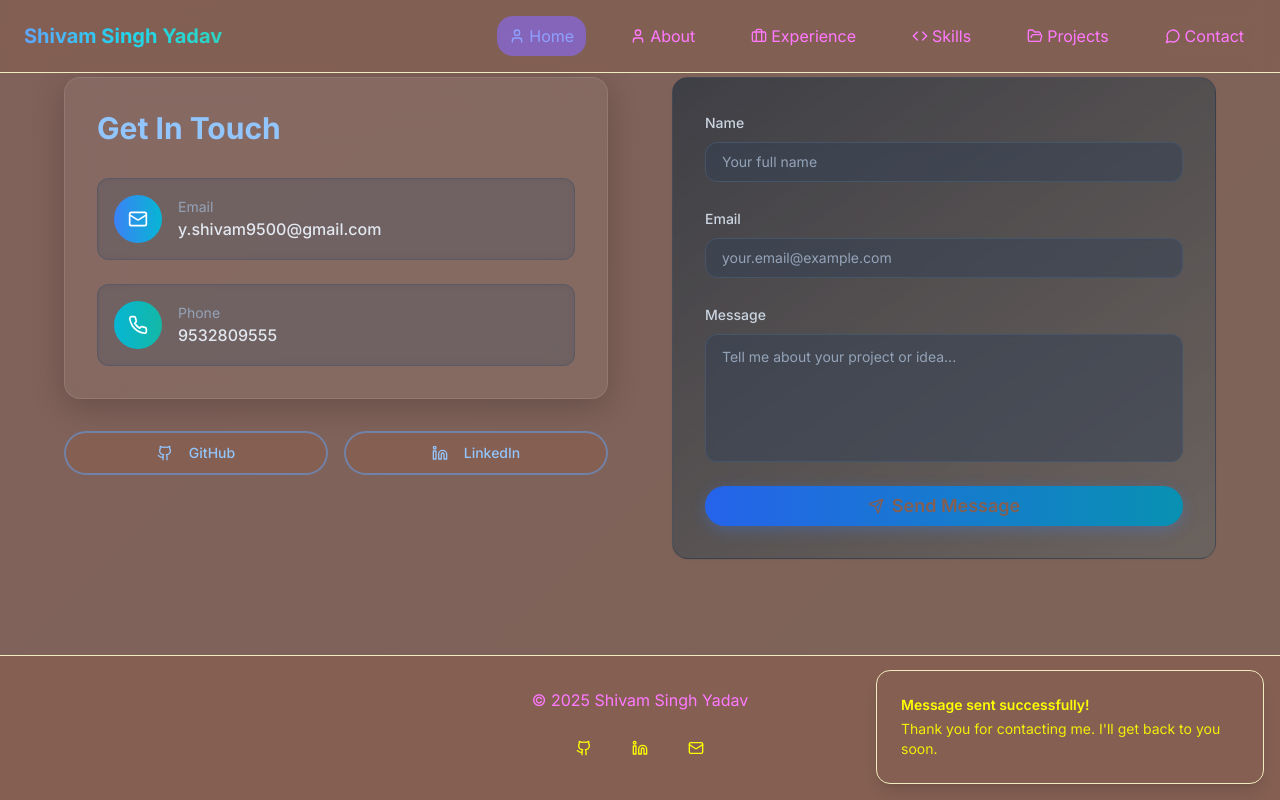
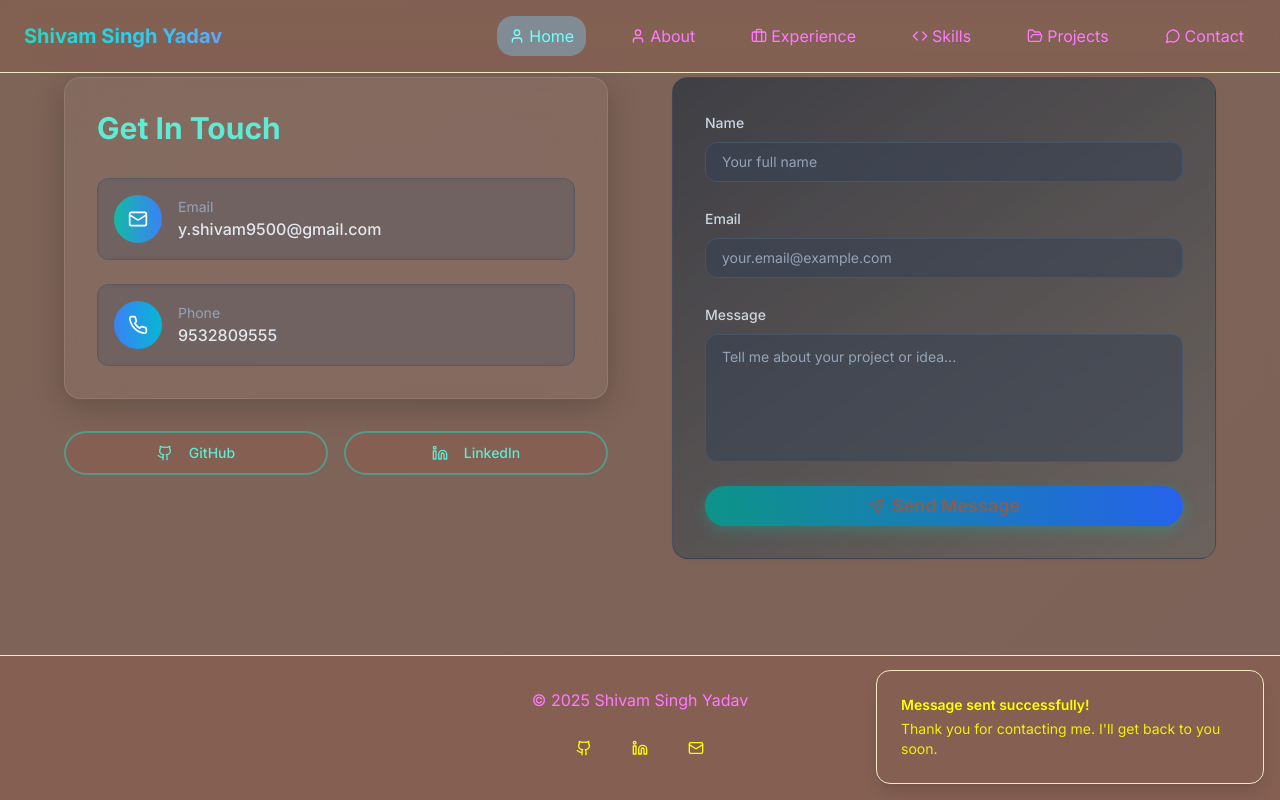
Before and after one commit to ShivamSinghYadav25/java-stack-shivam-portfolio, a React (Vite) app: page / in a window 1280 px wide. Both pictures are taken after typing "Sample", "name@example.com", "Sample" into the empty fields and a click on the button "Send Message". Shown: the part 4685-5485 px from the top of the page. Built offline with nearby package versions, Linux system fonts and the light colour scheme.

Commit message:
Change color scheme to teal blue
Update color scheme to teal blue, modifying relevant CSS and configuration files.

```diff
--- a/src/components/ContactSection.tsx
+++ b/src/components/ContactSection.tsx
@@ -31,10 +31,10 @@ const ContactSection = ({ formData, isSubmitting, handleSubmit, handleInputChang
         <div className="max-w-6xl mx-auto grid lg:grid-cols-2 gap-16">
           <div className="animate-slide-left space-y-8">
             <div className="glass-effect p-8">
-              <h3 className="text-3xl font-bold text-blue-300 mb-8">Get In Touch</h3>
+              <h3 className="text-3xl font-bold text-teal-300 mb-8">Get In Touch</h3>
               <div className="space-y-6">
                 <div className="flex items-center space-x-4 p-4 bg-slate-700/30 rounded-xl backdrop-blur-sm border border-slate-600/50">
-                  <div className="w-12 h-12 rounded-full bg-gradient-to-r from-blue-500 to-cyan-500 flex items-center justify-center">
+                  <div className="w-12 h-12 rounded-full bg-gradient-to-r from-teal-500 to-blue-500 flex items-center justify-center">
                     <Mail className="text-white" size={20} />
                   </div>
                   <div>
@@ -44,7 +44,7 @@ const ContactSection = ({ formData, isSubmitting, handleSubmit, handleInputChang
                 </div>
 
                 <div className="flex items-center space-x-4 p-4 bg-slate-700/30 rounded-xl backdrop-blur-sm border border-slate-600/50">
-                  <div className="w-12 h-12 rounded-full bg-gradient-to-r from-cyan-500 to-teal-500 flex items-center justify-center">
+                  <div className="w-12 h-12 rounded-full bg-gradient-to-r from-blue-500 to-cyan-500 flex items-center justify-center">
                     <Phone className="text-white" size={20} />
                   </div>
                   <div>
@@ -59,7 +59,7 @@ const ContactSection = ({ formData, isSubmitting, handleSubmit, handleInputChang
               <Button
                 variant="outline"
                 size="lg"
-                className="flex-1 rounded-full border-2 border-blue-400/50 text-blue-300 hover:border-blue-400 hover:bg-blue-400/10 backdrop-blur-sm"
+                className="flex-1 rounded-full border-2 border-teal-400/50 text-teal-300 hover:border-teal-400 hover:bg-teal-400/10 backdrop-blur-sm"
                 onClick={() => window.open('https://github.com/ShivamSinghYadav25', '_blank')}
               >
                 <Github size={20} className="mr-2" />
@@ -68,7 +68,7 @@ const ContactSection = ({ formData, isSubmitting, handleSubmit, handleInputChang
               <Button
                 variant="outline"
                 size="lg"
-                className="flex-1 rounded-full border-2 border-blue-400/50 text-blue-300 hover:border-blue-400 hover:bg-blue-400/10 backdrop-blur-sm"
+                className="flex-1 rounded-full border-2 border-teal-400/50 text-teal-300 hover:border-teal-400 hover:bg-teal-400/10 backdrop-blur-sm"
                 onClick={() => window.open('https://www.linkedin.com/in/shivam-singh-yadav-9b09b631b', '_blank')}
               >
                 <Linkedin size={20} className="mr-2" />
@@ -88,7 +88,7 @@ const ContactSection = ({ formData, isSubmitting, handleSubmit, handleInputChang
                       placeholder="Your full name"
                       value={formData.name}
                       onChange={handleInputChange}
-                      className="bg-slate-700/50 border-slate-600 focus:border-blue-400 rounded-xl px-4 py-3 text-slate-100 placeholder:text-slate-400 backdrop-blur-sm"
+                      className="bg-slate-700/50 border-slate-600 focus:border-teal-400 rounded-xl px-4 py-3 text-slate-100 placeholder:text-slate-400 backdrop-blur-sm"
                       required
                       disabled={isSubmitting}
                     />
@@ -102,7 +102,7 @@ const ContactSection = ({ formData, isSubmitting, handleSubmit, handleInputChang
                       placeholder="your.email@example.com"
                       value={formData.email}
                       onChange={handleInputChange}
-                      className="bg-slate-700/50 border-slate-600 focus:border-blue-400 rounded-xl px-4 py-3 text-slate-100 placeholder:text-slate-400 backdrop-blur-sm"
+                      className="bg-slate-700/50 border-slate-600 focus:border-teal-400 rounded-xl px-4 py-3 text-slate-100 placeholder:text-slate-400 backdrop-blur-sm"
                       required
                       disabled={isSubmitting}
                     />
@@ -115,7 +115,7 @@ const ContactSection = ({ formData, isSubmitting, handleSubmit, handleInputChang
                       placeholder="Tell me about your project or idea..."
                       value={formData.message}
                       onChange={handleInputChange}
-                      className="bg-slate-700/50 border-slate-600 focus:border-blue-400 rounded-xl px-4 py-3 text-slate-100 placeholder:text-slate-400 backdrop-blur-sm min-h-32 resize-none"
+                      className="bg-slate-700/50 border-slate-600 focus:border-teal-400 rounded-xl px-4 py-3 text-slate-100 placeholder:text-slate-400 backdrop-blur-sm min-h-32 resize-none"
                       required
                       disabled={isSubmitting}
                     />
--- a/src/components/ExperienceSection.tsx
+++ b/src/components/ExperienceSection.tsx
@@ -19,15 +19,15 @@ const ExperienceSection = () => {
             <CardHeader className="pb-6">
               <div className="flex items-start justify-between flex-wrap gap-4">
                 <div className="flex items-start gap-4">
-                  <div className="w-16 h-16 rounded-2xl bg-gradient-to-r from-blue-500 to-cyan-500 p-4 flex items-center justify-center shadow-lg">
+                  <div className="w-16 h-16 rounded-2xl bg-gradient-to-r from-teal-500 to-blue-500 p-4 flex items-center justify-center shadow-lg">
                     <Briefcase className="text-white" size={24} />
                   </div>
                   <div>
-                    <CardTitle className="text-2xl font-bold text-blue-300 mb-2">Java Stack Developer Intern</CardTitle>
+                    <CardTitle className="text-2xl font-bold text-teal-300 mb-2">Java Stack Developer Intern</CardTitle>
                     <CardDescription className="text-xl text-slate-300 font-medium">GUVI Geek Technology</CardDescription>
                   </div>
                 </div>
-                <div className="flex items-center gap-2 px-4 py-2 bg-blue-500/20 text-blue-300 rounded-full border border-blue-500/30">
+                <div className="flex items-center gap-2 px-4 py-2 bg-teal-500/20 text-teal-300 rounded-full border border-teal-500/30">
                   <Calendar size={16} />
                   <span className="font-medium">December 2024 – June 2025</span>
                 </div>
--- a/src/index.css
+++ b/src/index.css
@@ -3,7 +3,7 @@
 @tailwind components;
 @tailwind utilities;
 
-/* Modern gradient theme */
+/* Modern teal-blue gradient theme */
 @layer base {
   :root {
     --background: 15 23 42;
@@ -15,7 +15,7 @@
     --popover: 30 41 59;
     --popover-foreground: 241 245 249;
 
-    --primary: 59 130 246;
+    --primary: 20 184 166;
     --primary-foreground: 15 23 42;
 
     --secondary: 51 65 85;
@@ -24,7 +24,7 @@
     --muted: 51 65 85;
     --muted-foreground: 148 163 184;
 
-    --accent: 14 165 233;
+    --accent: 6 182 212;
     --accent-foreground: 15 23 42;
 
     --destructive: 220 38 38;
@@ -32,7 +32,7 @@
 
     --border: 51 65 85;
     --input: 51 65 85;
-    --ring: 59 130 246;
+    --ring: 20 184 166;
 
     --radius: 1rem;
   }
@@ -45,7 +45,7 @@
 
   body {
     @apply bg-slate-900 text-slate-100 font-inter;
-    background: linear-gradient(135deg, #0f172a 0%, #1e293b 50%, #334155 100%);
+    background: linear-gradient(135deg, #0f172a 0%, #1e293b 50%, #0f172a 100%);
     min-height: 100vh;
   }
 
@@ -56,17 +56,17 @@
 
 @layer components {
   .text-gradient {
-    @apply bg-gradient-to-r from-blue-400 via-cyan-400 to-teal-400 bg-clip-text text-transparent;
+    @apply bg-gradient-to-r from-teal-400 via-cyan-400 to-blue-400 bg-clip-text text-transparent;
   }
 
   .btn-gradient {
-    @apply bg-gradient-to-r from-blue-600 to-cyan-600 hover:from-blue-700 hover:to-cyan-700;
-    box-shadow: 0 4px 15px rgba(59, 130, 246, 0.3);
+    @apply bg-gradient-to-r from-teal-600 to-blue-600 hover:from-teal-700 hover:to-blue-700;
+    box-shadow: 0 4px 15px rgba(20, 184, 166, 0.3);
     transition: all 0.3s ease;
   }
 
   .btn-gradient:hover {
-    box-shadow: 0 6px 20px rgba(59, 130, 246, 0.4);
+    box-shadow: 0 6px 20px rgba(20, 184, 166, 0.4);
     transform: translateY(-2px);
   }
 
@@ -80,7 +80,7 @@
   .card-modern:hover {
     transform: translateY(-8px);
     box-shadow: 0 20px 40px rgba(0, 0, 0, 0.4);
-    border-color: rgba(59, 130, 246, 0.5);
+    border-color: rgba(20, 184, 166, 0.5);
   }
 
   .glass-effect {
@@ -93,12 +93,12 @@
   }
 
   .skill-tag {
-    @apply px-4 py-2 bg-gradient-to-r from-blue-500/10 to-cyan-500/10 text-blue-300 rounded-full text-sm border border-blue-500/20 backdrop-blur-sm;
+    @apply px-4 py-2 bg-gradient-to-r from-teal-500/10 to-blue-500/10 text-teal-300 rounded-full text-sm border border-teal-500/20 backdrop-blur-sm;
     transition: all 0.3s ease;
   }
 
   .skill-tag:hover {
-    @apply border-blue-400/60 bg-gradient-to-r from-blue-500/20 to-cyan-500/20 text-blue-200;
+    @apply border-teal-400/60 bg-gradient-to-r from-teal-500/20 to-blue-500/20 text-teal-200;
     transform: scale(1.05);
   }
 }
@@ -148,10 +148,10 @@
 
 @keyframes glow {
   0%, 100% {
-    box-shadow: 0 0 20px rgba(59, 130, 246, 0.3);
+    box-shadow: 0 0 20px rgba(20, 184, 166, 0.3);
   }
   50% {
-    box-shadow: 0 0 30px rgba(59, 130, 246, 0.6);
+    box-shadow: 0 0 30px rgba(20, 184, 166, 0.6);
   }
 }
 
@@ -181,12 +181,12 @@
 }
 
 ::-webkit-scrollbar-thumb {
-  background: linear-gradient(to bottom, #3b82f6, #06b6d4);
+  background: linear-gradient(to bottom, #14b8a6, #0ea5e9);
   border-radius: 6px;
 }
 
 ::-webkit-scrollbar-thumb:hover {
-  background: linear-gradient(to bottom, #2563eb, #0891b2);
+  background: linear-gradient(to bottom, #0d9488, #0284c7);
 }
 
 /* Particle system */
@@ -205,7 +205,7 @@
   position: absolute;
   width: 3px;
   height: 3px;
-  background: linear-gradient(45deg, #3b82f6, #06b6d4);
+  background: linear-gradient(45deg, #14b8a6, #0ea5e9);
   border-radius: 50%;
   opacity: 0.6;
   animation: particleFloat 8s ease-in-out infinite;
@@ -242,5 +242,5 @@
 
 /* Section backgrounds */
 .section-bg {
-  background: linear-gradient(135deg, rgba(59, 130, 246, 0.05) 0%, rgba(6, 182, 212, 0.05) 100%);
+  background: linear-gradient(135deg, rgba(20, 184, 166, 0.05) 0%, rgba(14, 165, 233, 0.05) 100%);
 }
```
Also changed, not shown: src/components/AboutSection.tsx (+11 -11 lines), src/components/HeroSection.tsx (+6 -6 lines), src/components/ProjectsSection.tsx (+7 -7 lines), src/components/SkillsSection.tsx (+6 -6 lines).
